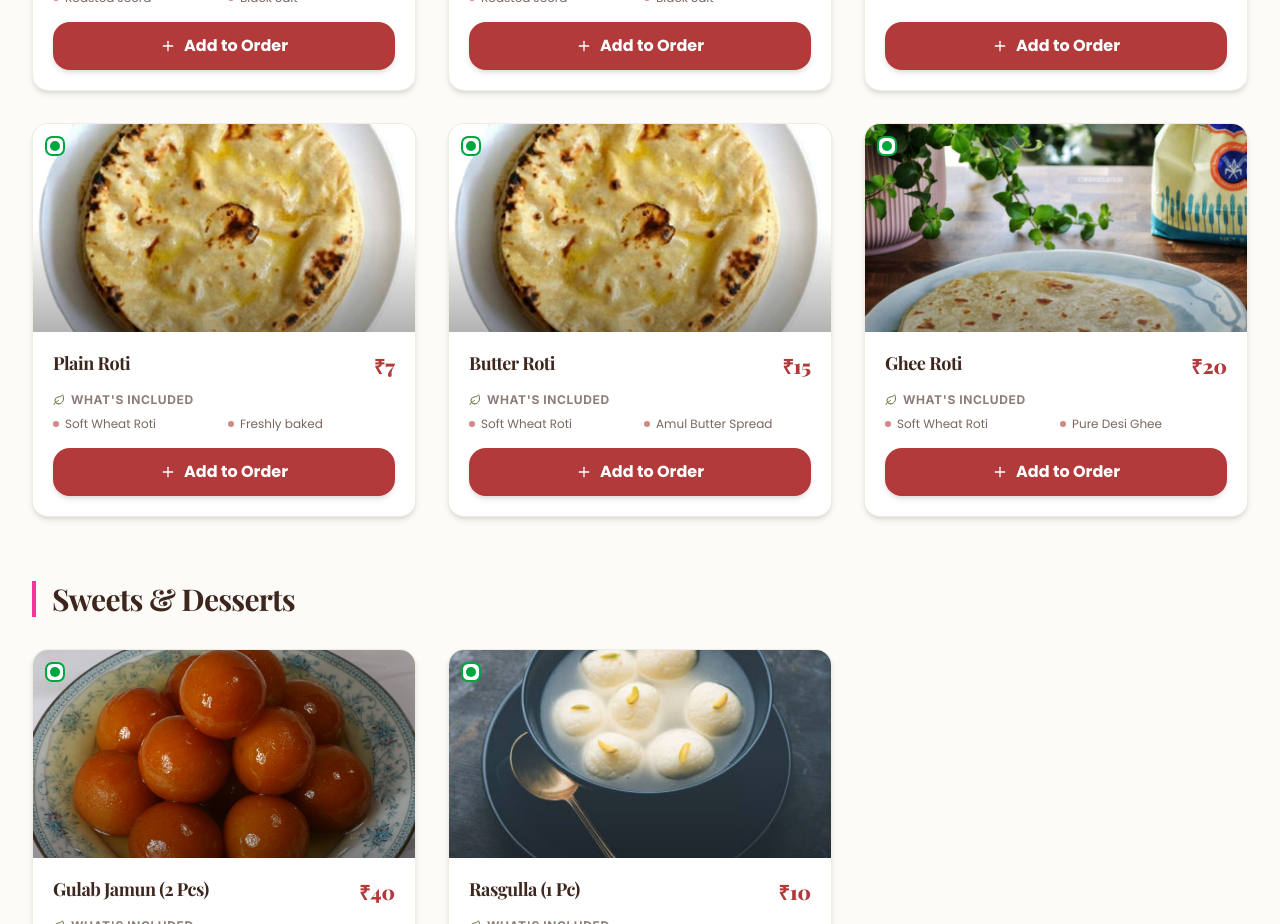
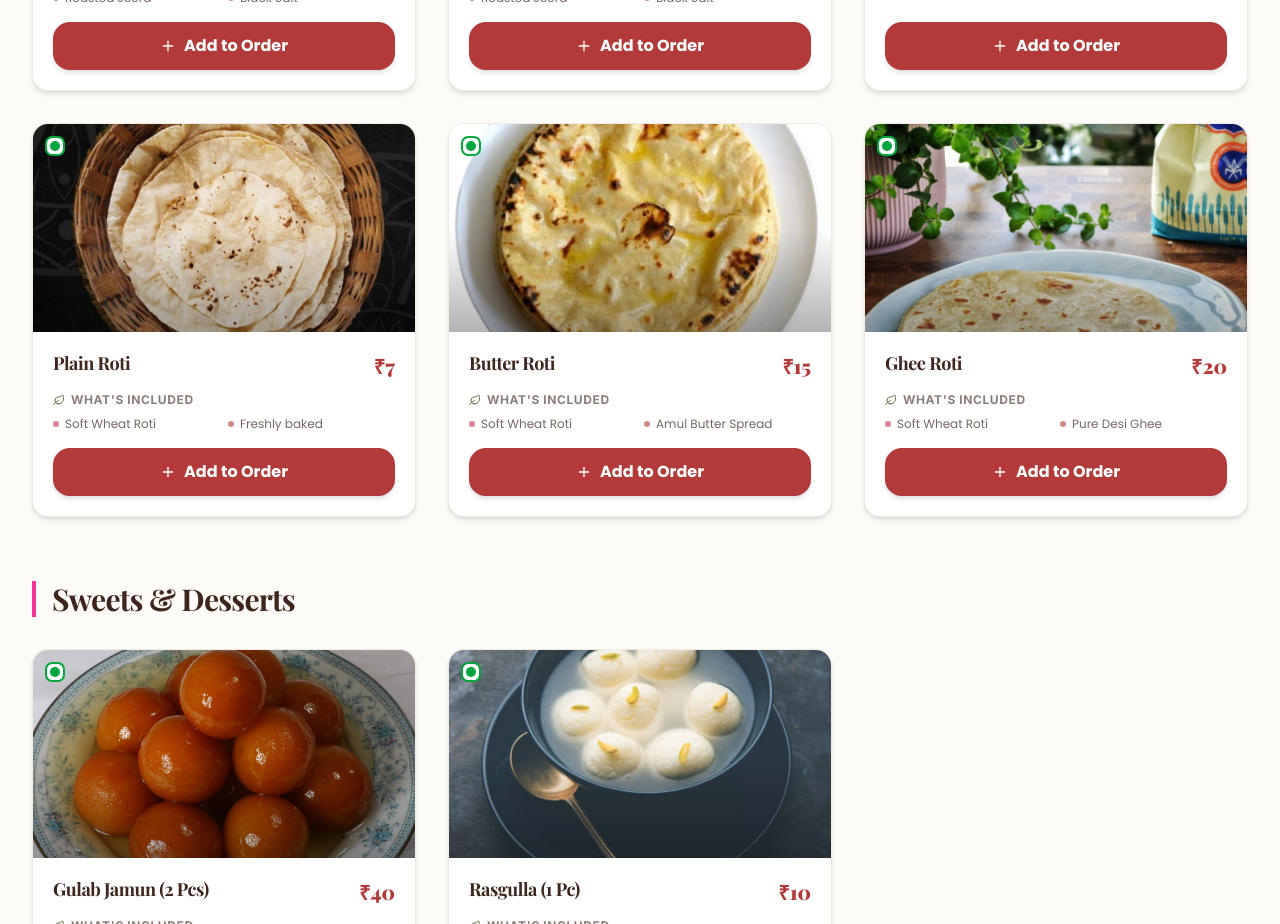
Before and after one commit to weber011/mummyfoodhub1, a Next.js app: page /menu/veg-meals in a window 1280 px wide. Shown: the part 2160-3084 px from the top of the page. Built offline with nearby package versions, Linux system fonts and the light colour scheme; a web font is replaced by a local one.

Commit message:
Update Plain Roti image in veg-meals to plain roti 1.jpeg

```diff
--- a/src/app/menu/veg-meals/page.tsx
+++ b/src/app/menu/veg-meals/page.tsx
@@ -93,7 +93,7 @@ export default function VegMealsPage() {
             <MenuCard
               title="Plain Roti"
               price={7}
-              image="/images/butter roti.jpeg"
+              image="/images/plain roti 1.jpeg"
               items={["Soft Wheat Roti", "Freshly baked"]}
             />
             <MenuCard
```
